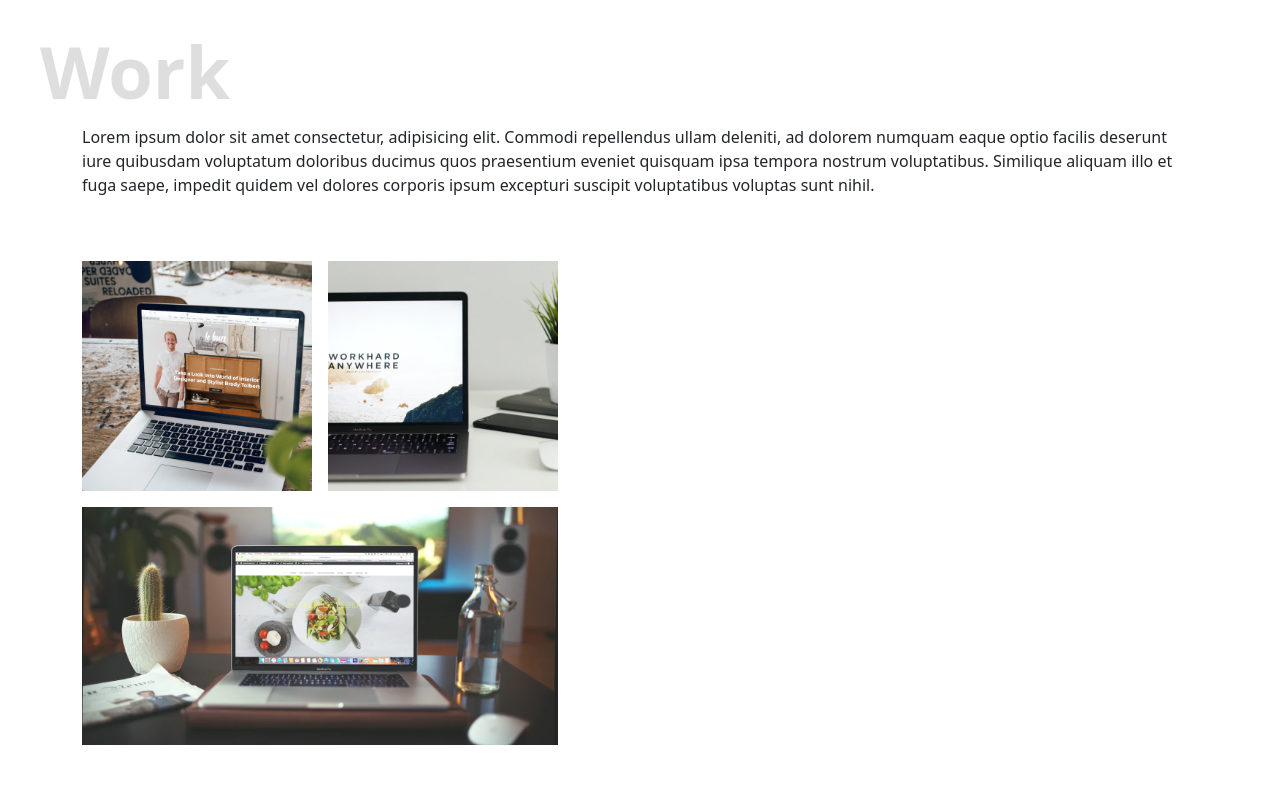
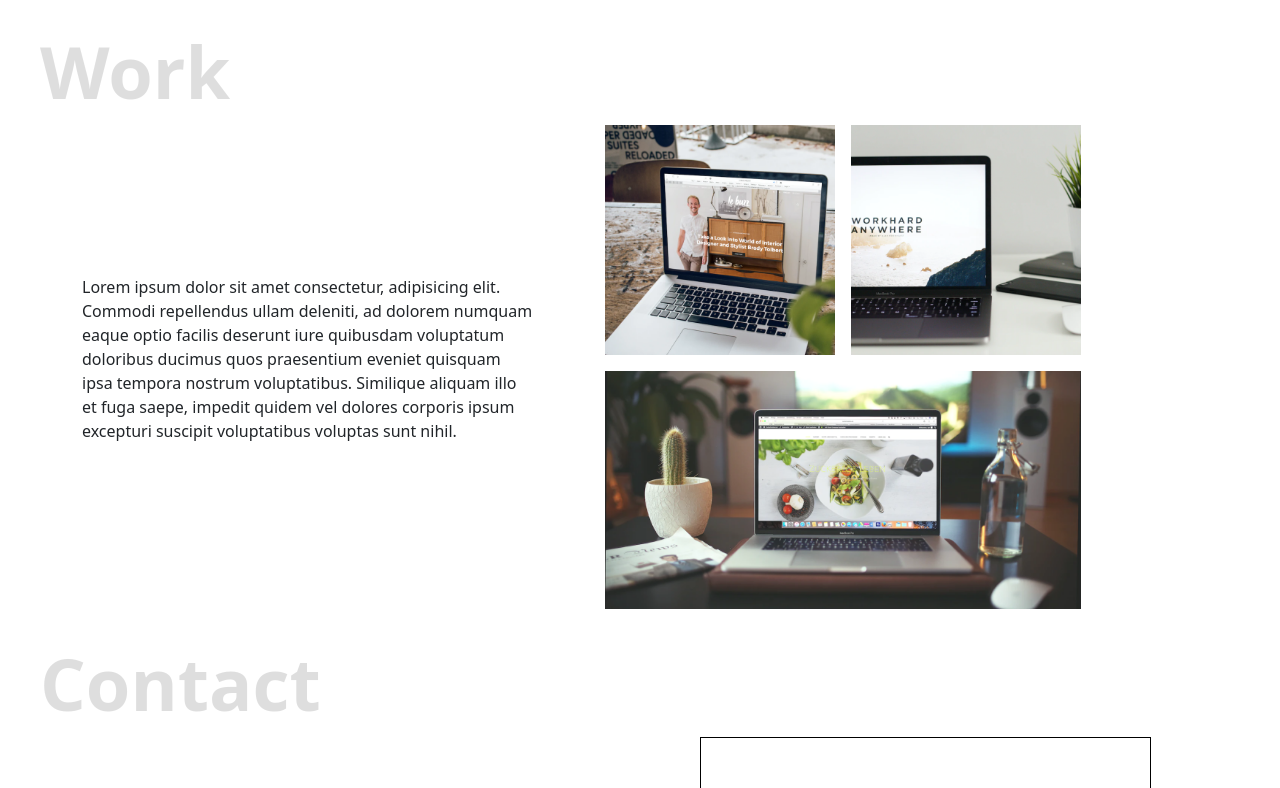
Before and after one commit to riyonrichi46/Portofolio, a plain HTML site: page index.html in a window 1280 px wide. Shown: the part 1172-1960 px from the top of the page. Drawn offline with nearby package versions, Linux system fonts and the light colour scheme.

Commit message:
tidy it up

```diff
--- a/index.html
+++ b/index.html
@@ -86,10 +86,10 @@
       </section>
       <section id="work" class="work container">
         <div class="row d-flex align-items-center gap-5">
-            <div class="col col-12 col-5">
+            <div class="col col-12 col-md-5">
                 <p>Lorem ipsum dolor sit amet consectetur, adipisicing elit. Commodi repellendus ullam deleniti, ad dolorem numquam eaque optio facilis deserunt iure quibusdam voluptatum doloribus ducimus quos praesentium eveniet quisquam ipsa tempora nostrum voluptatibus. Similique aliquam illo et fuga saepe, impedit quidem vel dolores corporis ipsum excepturi suscipit voluptatibus voluptas sunt nihil.</p>
             </div>
-            <div class="col-12 col-6 work-img">
+            <div class="col-12 col-md-6 work-img">
                 <div id="work-1" class="work-img-item">
                     <img src="images/work-1.png" alt="work 1">
                 </div>
```
